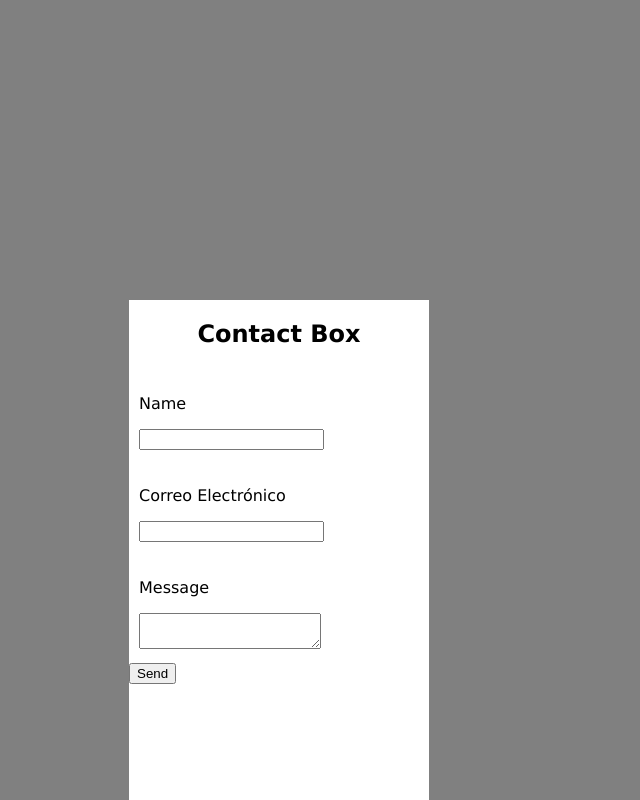
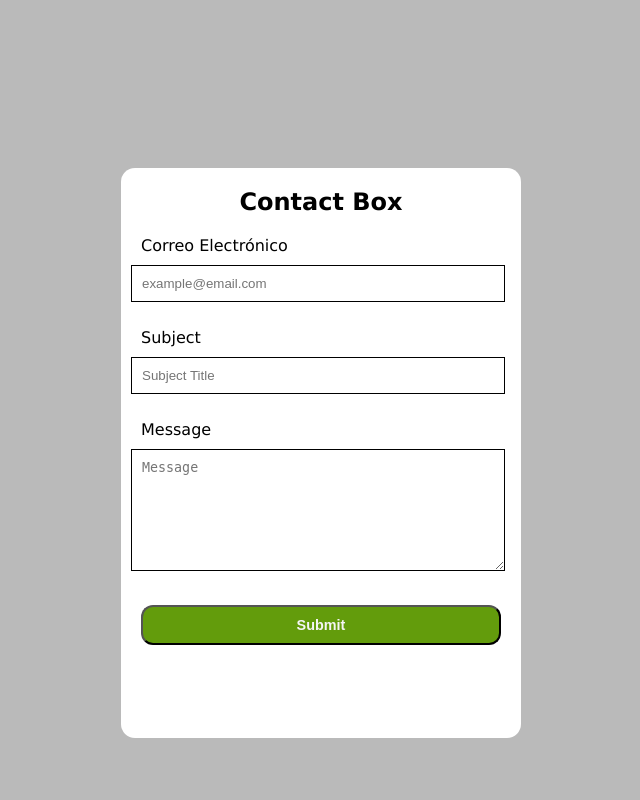
Before and after one commit to EfrenFloresPorras/WebDevelopment, a PHP site: page /contactBox/index.html in a window 1280 px wide. Shown: the whole page, without its empty margins (391-1031 px from the left). Run offline with PHP 8.4, Linux system fonts and the light colour scheme.

Commit message:
Made Contact Box web page

```diff
--- a/contactBox/index.html
+++ b/contactBox/index.html
@@ -6,6 +6,7 @@
     <title>Contact Box</title>
     <meta name='viewport' content='width=device-width, initial-scale=1'>
     <link rel='stylesheet' type='text/css' media='screen' href='main.css'>
+    <script src="main.js"></script>
 </head>
 <body>
     <main>
@@ -13,18 +14,20 @@
             <h2>Contact Box</h2>
             <form action="">
                 <div class="input-box">
-                    <p><label for="name">Name</label></p>
-                    <input type="email" name="email" id="email" required>
+                    <p><label for="name">Correo Electrónico</label></p>
+                    <input placeholder="example@email.com" type="email" name="email" id="email" required>
                 </div>
                 <div class="input-box">
-                    <p><label for="name">Correo Electrónico</label></p>
-                    <input type="text" name="subject" id="subject" required>
+                    <p><label for="name">Subject</label></p>
+                    <input placeholder="Subject Title" type="text" name="subject" id="subject" required>
                 </div>
                 <div class="input-box">
                     <p><label for="name">Message</label></p>
-                    <textarea name="message" id="message" required></textarea>
+                    <textarea placeholder="Message" name="message" id="message" required></textarea>
                 </div>
-                <button type="submit" class="submitButton">Send</button>
+                <button type="submit" class="submitButton" onclick="SubmitEvent(this)">Submit</button>
+            </form>
+            <p class="submited">.</p>
         </div>
     </main>
 </body>
--- a/contactBox/main.css
+++ b/contactBox/main.css
@@ -1,16 +1,17 @@
 body {
-    background-color: grey;
+    background-color: rgba(128, 128, 128, 0.541);
     font-family:'Lucida Sans', 'Lucida Sans Regular', 'Lucida Grande', 'Lucida Sans Unicode', Geneva, Verdana, sans-serif;
 }
 .contact-box{
     background-color: white;
     position: absolute;
-    top: 50%;
-    left: 50%;
-    margin-top: -100px;
-    margin-left: -120px;
-    width: 300px;
-    height: 500px;
+    top: 5%;
+    left: 5%;
+    margin-top: 10%;
+    margin-left: 35%;
+    width: 400px;
+    height: 570px;
+    border-radius: 14px;
 }
 
 h2 {
@@ -18,12 +19,52 @@ h2 {
     text-align: center;
 }
 
+p {
+    color: black;
+    padding-left: 5%;
+    margin-bottom: 0;
+}
+
+.submited {
+    display: none;
+    margin-top: 0px;
+    text-align: center;
+    color: rgba(0, 0, 0, 0.753);
+}
+
 .input-box {
     color: black;
+}
+
+input {
+    width: 88%;
     padding: 10px;
+    margin: 10px;
+    border: 1px solid black;
+}
+
+textarea {
+    width: 88%;
+    height: 100px;
+    padding: 10px;
+    margin: 10px;
+    border: 1px solid black;
 }
 
 .submitButton {
-    color: black;
+    color: whitesmoke;
     align-content: center;
+    background-color: rgb(99, 156, 12);
+    width: 90%;
+    padding: 10px;
+    margin: 5%;
+    font-size: .9rem;
+    font-weight: 700;
+    border-radius: 12px;
+    transition: .5s;
 }
+
+.submitButton:hover {
+    transition: 1s;
+    opacity: .6;
+}
--- /dev/null
+++ b/contactBox/main.js
@@ -0,0 +1,46 @@
+// Function to handle form submission
+function SubmitForm(event) {
+    event.preventDefault(); // Prevent the default form submission
+
+    // Get the form elements
+    const email = document.getElementById('email').value;
+    const subject = document.getElementById('subject').value;
+    const message = document.getElementById('message').value;
+
+    // Perform form validation
+    if (email === '' || subject === '' || message === '') {
+        alert('Please fill out all fields.');
+        return;
+    }
+
+    // Display a message indicating that the form has been submitted
+    const submittedMessage = document.querySelector('.submited');
+    submittedMessage.style.display = 'block';
+    submittedMessage.innerText = 'Your message has been sent successfully!';
+
+    // Clear the form fields after submission
+    document.getElementById('email').value = '';
+    document.getElementById('subject').value = '';
+    document.getElementById('message').value = '';
+
+    // Add an AJAX request to send the form data to the server if needed
+    // fetch('server_endpoint', {
+    //     method: 'POST',
+    //     headers: {
+    //         'Content-Type': 'application/json',
+    //     },
+    //     body: JSON.stringify({ email, subject, message }),
+    // })
+    // .then(response => response.json())
+    // .then(data => {
+    //     console.log('Success:', data);
+    // })
+    // .catch((error) => {
+    //     console.error('Error:', error);
+    // });
+}
+
+// Attach the SubmitForm function to the form's submit event
+document.addEventListener('DOMContentLoaded', (event) => {
+    document.querySelector('form').addEventListener('submit', SubmitForm);
+});
--- a/index.html
+++ b/index.html
@@ -9,15 +9,17 @@
     <script src='main.js'></script>
 </head>
 <body>
+    <h1>Content</h1>
     <ul>
         <li><a href="index.html">Inicio</a></li>
         <li><a href="Portafolio_1/index.html">Portafolio - Efren Flores</a></li>
+        <li><a href="contactBox/index.html">Contact Box</a></li>
     </ul>
 
     <section></section>
 
     <footer>
-        <p> &copy; 2021 - Todos los derechos reservados</p>
+        <p> &copy; 2024 - Todos los derechos reservados</p>
     </footer>
 </body>
 </html>
```
